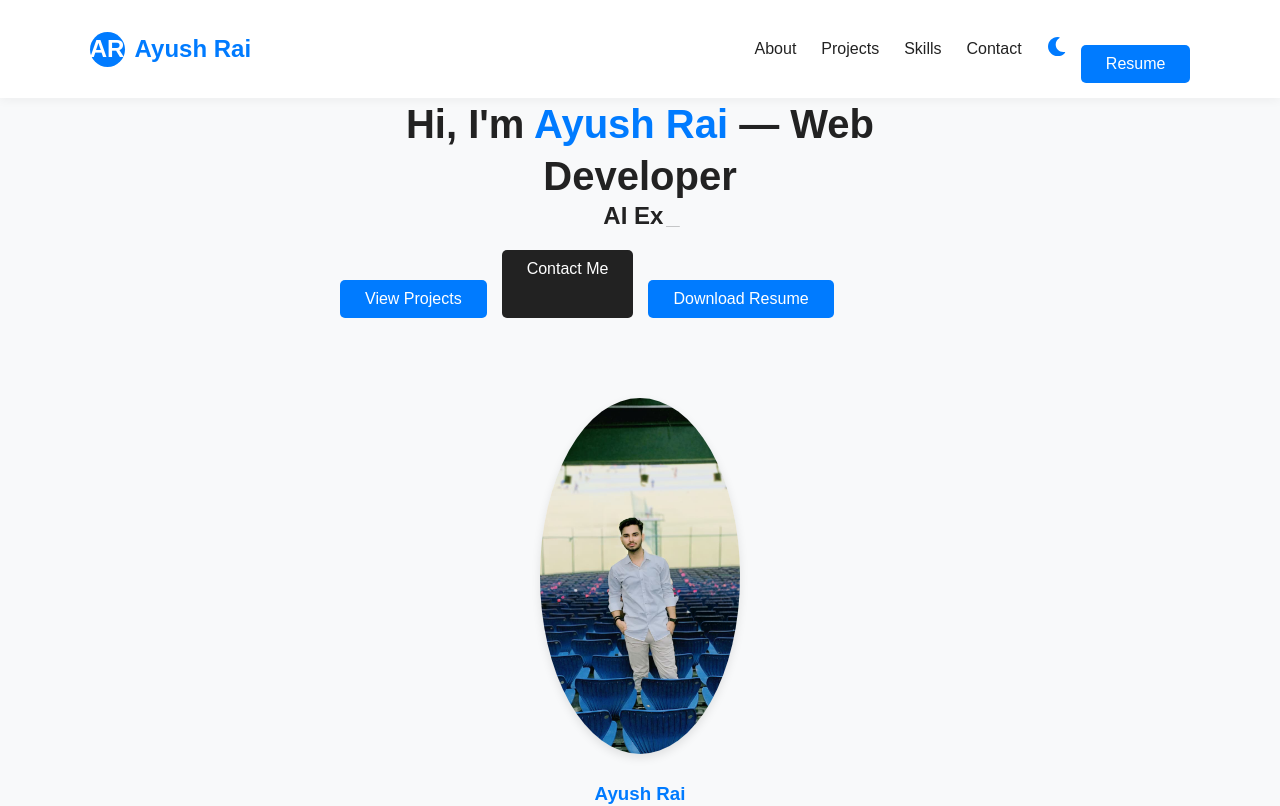
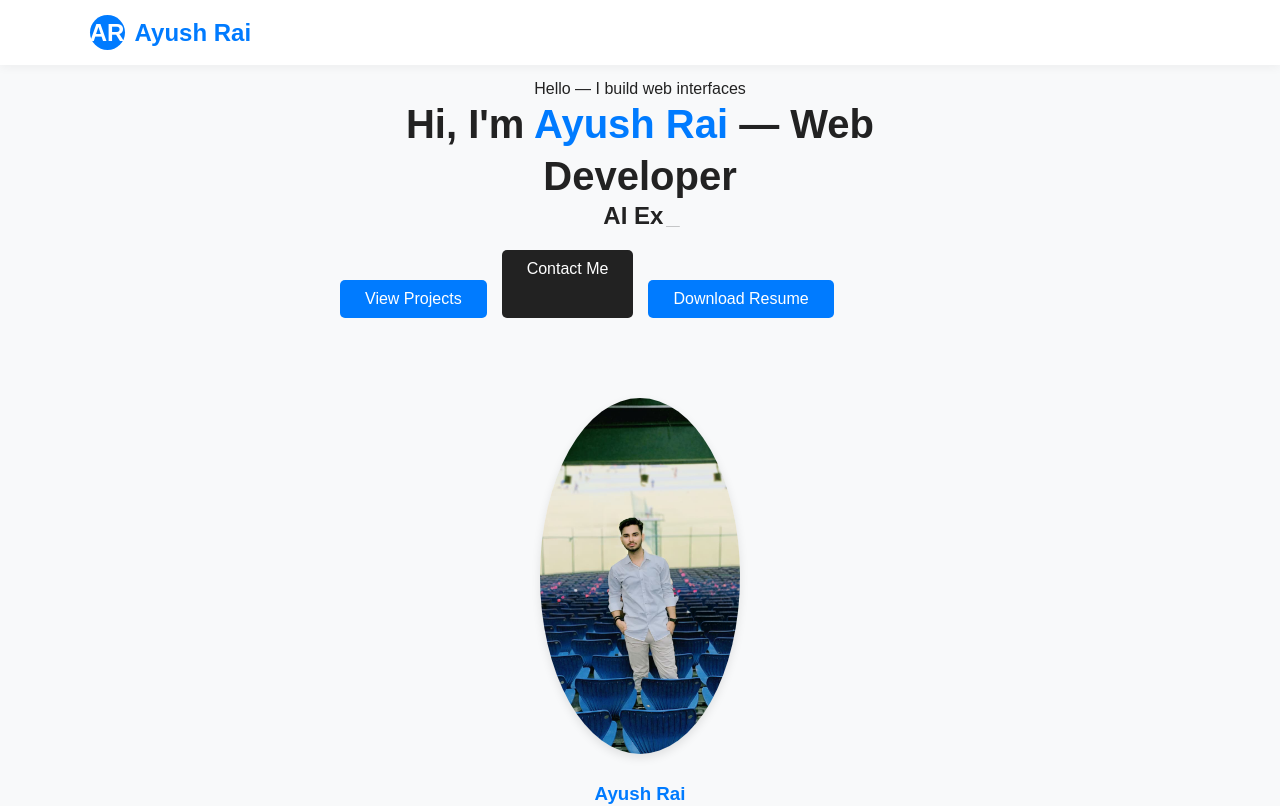
Before and after one commit to Ayushrai9142/ayushstudio, a React (Create React App) app: page / in a window 1280 px wide. Shown: the top 806 px of the page. Built offline with nearby package versions, Linux system fonts and the light colour scheme.

Commit message:
Update Navbar.css

```diff
--- a/src/components/Navbar.css
+++ b/src/components/Navbar.css
@@ -162,3 +162,27 @@ nav ul li a:hover::after {
 .App.dark .icon-btn {
   color: #09f;
 }
+/* Initial hidden nav & actions for mobile */
+nav {
+  max-height: 0;
+  overflow: hidden;
+  transition: max-height 0.3s ease-out;
+}
+
+/* Show menu with smooth slide down */
+nav.show {
+  max-height: 500px; /* sufficient max height for full menu */
+  transition: max-height 0.5s ease-in;
+}
+
+/* Transition for ul and actions (optional smooth fading) */
+nav ul, .actions {
+  opacity: 0;
+  transition: opacity 0.3s ease;
+  pointer-events: none;
+}
+
+nav.show ul, nav.show .actions {
+  opacity: 1;
+  pointer-events: auto;
+}
```
